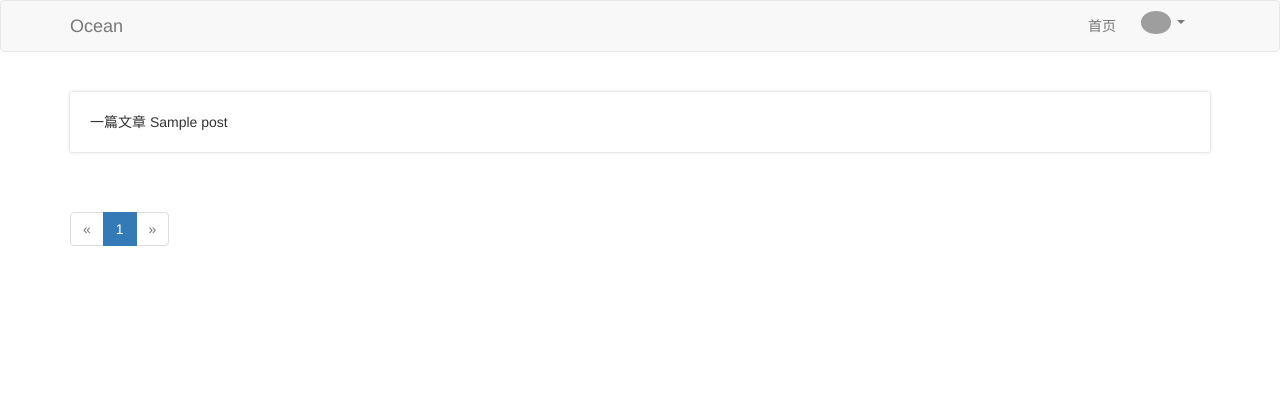
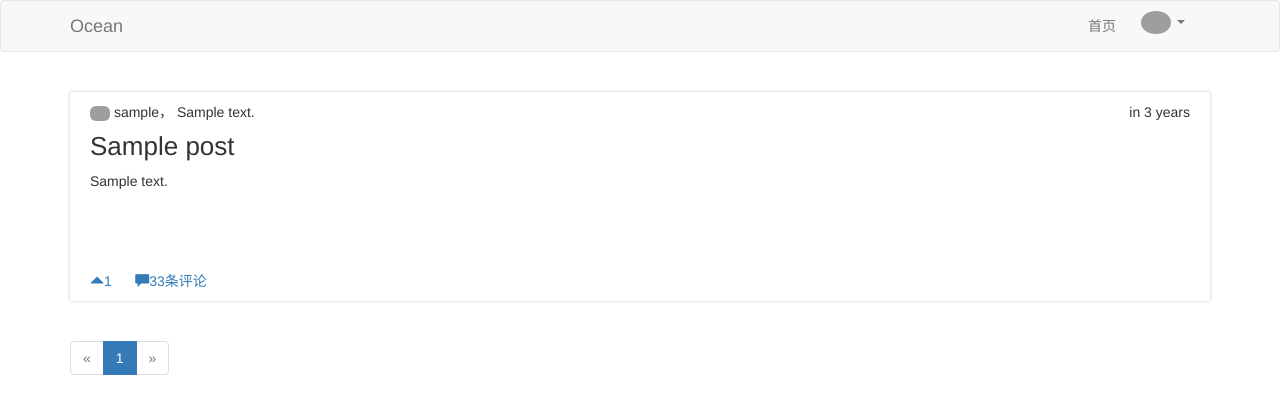
Before and after one commit to yiyuhao/Ocean, a Flask app: page / in a window 1280 px wide. Shown: the top 414 px of the page. Run offline with Flask 2, Linux system fonts and the light colour scheme; a user stored in the database is signed in; tables that the repository leaves empty hold one stand-in row (values such as "Sample post"); some libraries are stand-ins or nearby versions; grey boxes are pictures that could not be loaded.

Commit message:
首页文章css
yiyuhao
2017年7月14日 22:33:52

```diff
--- a/app/static/styles.css
+++ b/app/static/styles.css
@@ -76,7 +76,7 @@
     right: 0;
 }
 
-.account-line{
+.account-line {
     padding-bottom: 20px;
     margin: 30px 0;
     border-bottom: 1px solid #eee;
@@ -84,12 +84,81 @@
 }
 
 /*post*/
-ul.posts{
+ul.posts {
     list-style-type: none;
     padding: 0;
     margin: 0;
 }
 
-ul.posts li{
+ul.posts li {
     margin: 20px 0;
 }
+
+li.padding-post {
+    padding: 10px 20px;
+}
+
+div.post-header {
+    position: relative;
+    overflow: hidden;
+}
+
+div.post-header-author {
+    float: left;
+}
+
+div.post-header-timestamp {
+    float: right;
+}
+
+div.post-title h3 {
+    margin: 10px 0;
+    font-size: 26px;
+}
+
+div.post-body {
+    position: relative;
+    height: 100px;
+    cursor: pointer;
+    z-index: 3;
+}
+
+.post-body p {
+    margin: 0;
+}
+
+div.post-body-mask {
+    position: absolute;
+    bottom: 8px;
+    width: 100%;
+    height: 50px;
+    z-index: 1;
+    background: linear-gradient(to bottom, rgba(255, 255, 255, 0), #ffffff);
+}
+
+p.post-body-link {
+    position: absolute;
+    bottom: 0;
+    padding-top: 80px;
+    height: 100px;
+    width: 100%;
+    margin: 0 auto;
+    z-index: 2;
+    visibility: hidden;
+    opacity: 0;
+    -webkit-transition: 0.5s;
+    -moz-transition: all 0.5s linear;
+    -ms-transition: all 0.5s linear;
+    -o-transition: all 0.5s linear;
+    transition: all 0.5s linear;
+}
+
+div.post-body:hover p.post-body-link{
+    visibility: visible;
+    opacity: 1;
+}
+
+p.post-body-content {
+    height: 92px;
+    overflow: hidden;
+}
--- a/app/templates/index.html
+++ b/app/templates/index.html
@@ -50,15 +50,52 @@
         {# 显示文章列表 #}
         <ul class="posts">
             {% for post in posts %}
-                <li class="box-shadow padding-20">
-                    一篇文章 {{ post.post_title }}
+                <li class="box-shadow padding-post">
+
+                    <div class="post-header">
+                        <div class="post-header-author">
+                            <a href="{{ url_for('main.profile', user_name=post.user.user_name) }}">
+                                <img src="{{ url_for('static', filename="{subpath}/{filename}".format(subpath=current_app.config['USER_AVATAR_SUBPATH'],
+                                                                                                      filename=post.user.user_avatar_hash)) }}"
+                                     width="20" alt="{{ current_user.user_name }}"
+                                     class="img-rounded">
+                            </a>
+                            <span class="post-header-author-name">{{ post.user.user_name }}，</span>
+                            <span class="post-header-author-about-me">{{ post.user.user_about_me }}</span>
+                        </div>
+                        <div class="post-header-timestamp">{{ moment(post.post_create_time).fromNow(refresh=True) }}</div>
+                    </div>
+
+                    <div class="post-title">
+                        <h3>{{ post.post_title }}</h3>
+                    </div>
+
+                    <div class="post-body">
+                        <p class="post-body-content">{{ post.post_body }}</p>
+                        <p class="text-center post-body-link">
+                            <a href="#">点击打开文章</a>
+                        </p>
+                        {# 半透明遮罩层 #}
+                        <div class="post-body-mask"></div>
+                    </div>
+
+                    <div class="post-footer">
+                        <a href="#">
+                            <span class="glyphicon glyphicon-triangle-top"></span>{{ post.post_upvote }}
+                        </a>
+                        &nbsp;&nbsp;&nbsp;&nbsp;
+                        <a href="#">
+                            <span class="glyphicon glyphicon-comment"></span>33条评论
+                        </a>
+                    </div>
+
                 </li>
             {% endfor %}
         </ul>
 
         {# 分页插件 #}
         {% if pagination %}
-            <div class="pagination">
+            <div>
                 {{ macros.pagination_widget(pagination, 'main.index') }}
             </div>
         {% endif %}
@@ -72,7 +109,7 @@
         $(document).ready(function () {
             $("#post-button").click(function () {
                 $(".form-submit").trigger("click");
-            })
+            });
         })
     </script>
 {% endblock %}
```
